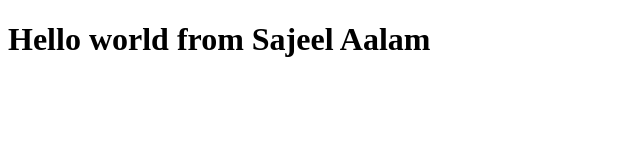
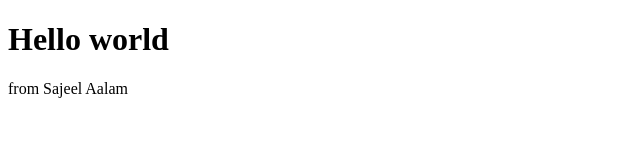
Before and after one commit to imsajeel/Bootcamp-Setup, a plain HTML site: page index.html in a window 1280 px wide. Shown: the whole page, without its empty margins (0-640 px from the left). Drawn offline with Linux system fonts and the light colour scheme.

Commit message:
update name

```diff
--- a/index.html
+++ b/index.html
@@ -6,6 +6,9 @@
     <title>Document</title>
   </head>
   <body>
-    <div><h1>Hello world from Sajeel Aalam</h1></div>
+    <div>
+      <h1>Hello world</h1>
+      from Sajeel Aalam
+    </div>
   </body>
 </html>
```
